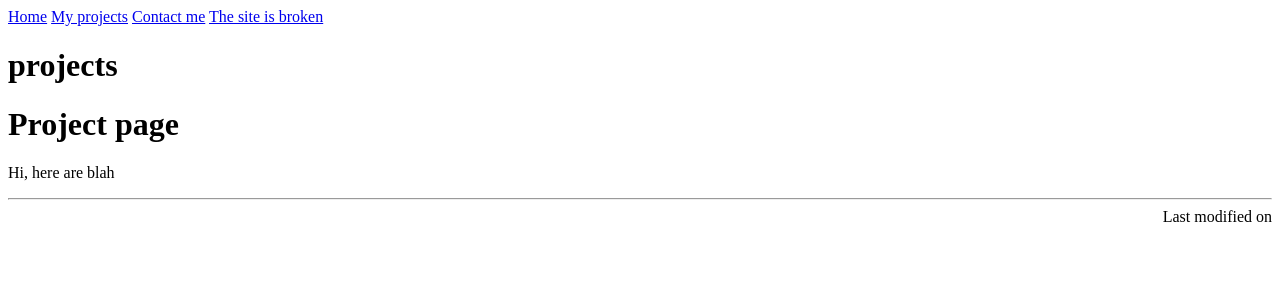
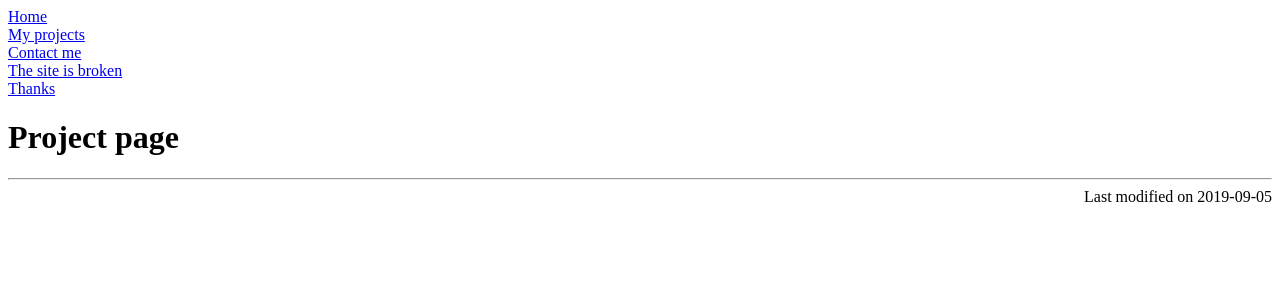
Before and after one commit to vogu66/vogu66.github.io, a Jekyll site: the page built from projects.html, in a window 1280 px wide. Shown: the top 300 px of the page. Built offline with Jekyll 4.4.1, drawn with Linux system fonts in a browser that asks for light colours.

Commit message:
finished draft content

```diff
--- a/_config.yml
+++ b/_config.yml
@@ -1 +1 @@
-exclude: ["LICENSE.md", "README.md", TODO.md]
+exclude: ["LICENSE.md", "README.md", "TODO.md"]
--- a/_data/navigation.yml
+++ b/_data/navigation.yml
@@ -6,3 +6,5 @@
   link: ./contact.html
 - name: The site is broken
   link: ./contribute.html
+- name: Thanks
+  link: ./thanks.html
--- a/_includes/navigation.html
+++ b/_includes/navigation.html
@@ -1,5 +1,11 @@
 <nav>
+  <ul>
   {% for item in site.data.navigation %}
-    <a href="{{ item.link }}" {% if page.url == item.link %}class="current"{% endif %}>{{ item.name }}</a>
+    <li>
+      <a href="{{ item.link }}" {% if page.url == item.link %}class="current"{% endif %}>
+        {{ item.name }}
+      </a>
+    </li>
   {% endfor %}
+  </ul>
 </nav>
--- a/_layouts/default.html
+++ b/_layouts/default.html
@@ -4,7 +4,7 @@
 <head>
 	<meta charset="utf-8"/>
 	<title>{{page.title}}</title>
-	<link rel="stylesheet" href="/assets/css/main.css">
+	<link rel="stylesheet" href="./assets/css/main.css">
 </head>
 
 <body>
--- /dev/null
+++ b/_sass/nav.scss
@@ -0,0 +1,14 @@
+nav
+{
+	ul
+	{
+	 list-style-type: none;
+	 margin: 0;
+	 padding: 0;
+	}
+
+	li a
+	{
+	  display: block;
+	}
+}
--- a/assets/css/main.scss
+++ b/assets/css/main.scss
@@ -1,5 +1,8 @@
 ---
 ---
+
+@import "nav";
+
 p
 {
 	text-align: justify;
--- /dev/null
+++ b/projects.html
@@ -0,0 +1,5 @@
+---
+title: Project page
+layout: default
+revision: 2019-09-05
+---
--- a/projects.md
+++ /dev/null
@@ -1,7 +0,0 @@
----
-title: projects
-layout: default
----
-# Project page
-
-Hi, here are blah
```
Also changed, not shown: contact.html (added, +9 -0 lines), contribute.md (added, +7 -0 lines), thanks.md (added, +10 -0 lines).
